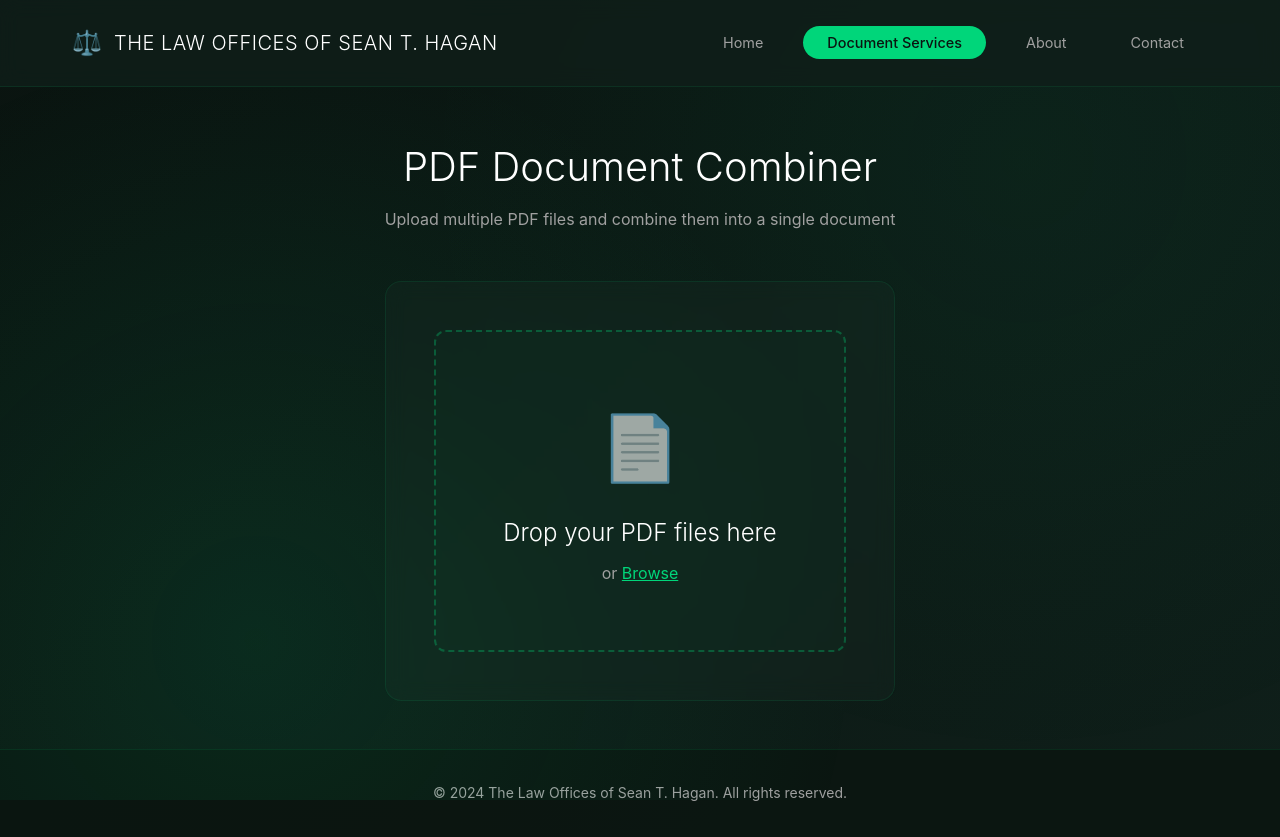
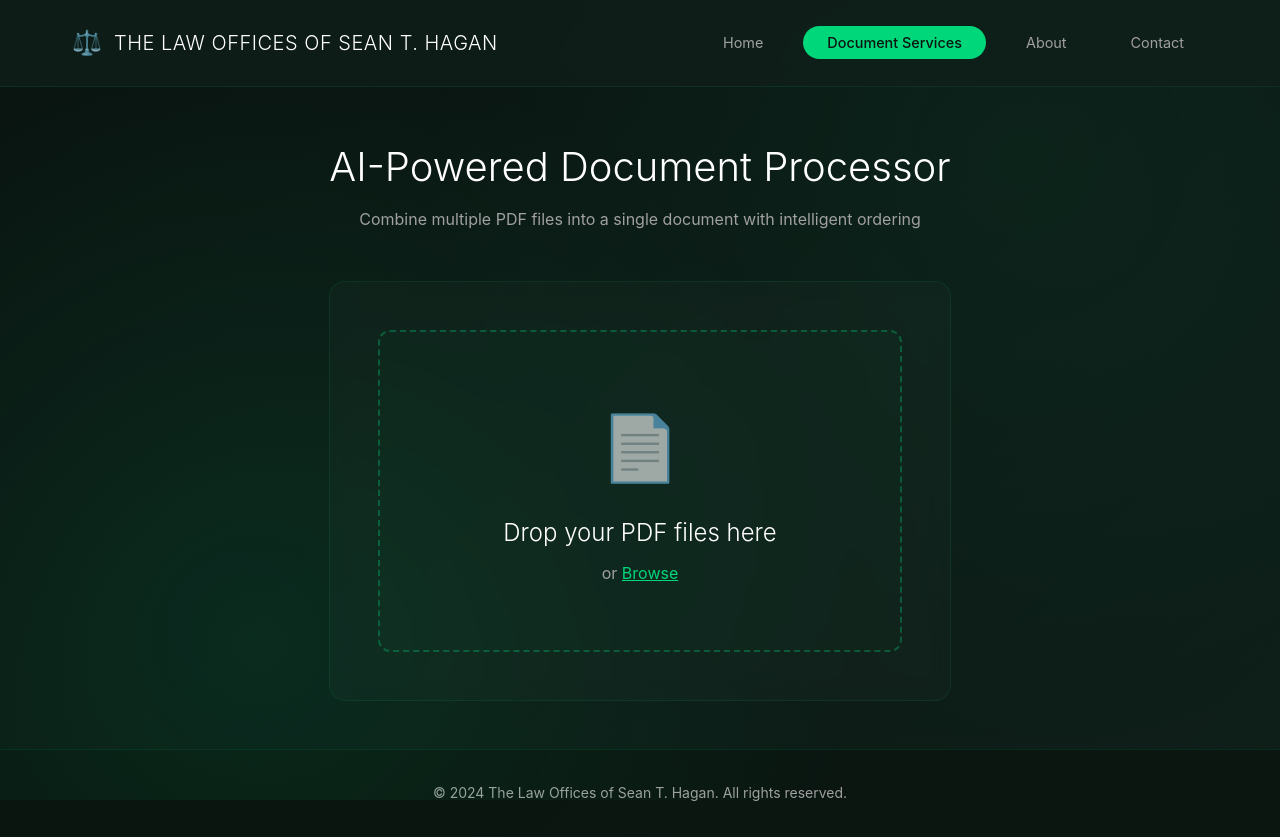
Before and after one commit to rhagan19/dadlawoffices, a plain HTML site: page upload.html in a window 1280 px wide. Drawn offline with nearby package versions, Linux system fonts and the light colour scheme.

Commit message:
Update upload.html

```diff
--- a/upload.html
+++ b/upload.html
@@ -10,7 +10,7 @@
     <nav class="navbar">
         <div class="nav-container">
             <div class="nav-logo">
-                <h1>The Law Offices of Sean T. Hagan</h1>
+                <h1>THE LAW OFFICES OF SEAN T. HAGAN</h1>
             </div>
             <ul class="nav-menu">
                 <li class="nav-item">
@@ -30,8 +30,8 @@
     </nav>
 
     <main class="upload-container">
-        <h2 class="upload-title">PDF Document Combiner</h2>
-        <p class="upload-subtitle">Upload multiple PDF files and combine them into a single document</p>
+        <h2 class="upload-title">AI-Powered Document Processor</h2>
+        <p class="upload-subtitle">Combine multiple PDF files into a single document with intelligent ordering</p>
 
         <div class="upload-section">
             <div class="upload-area" id="uploadArea">
```
